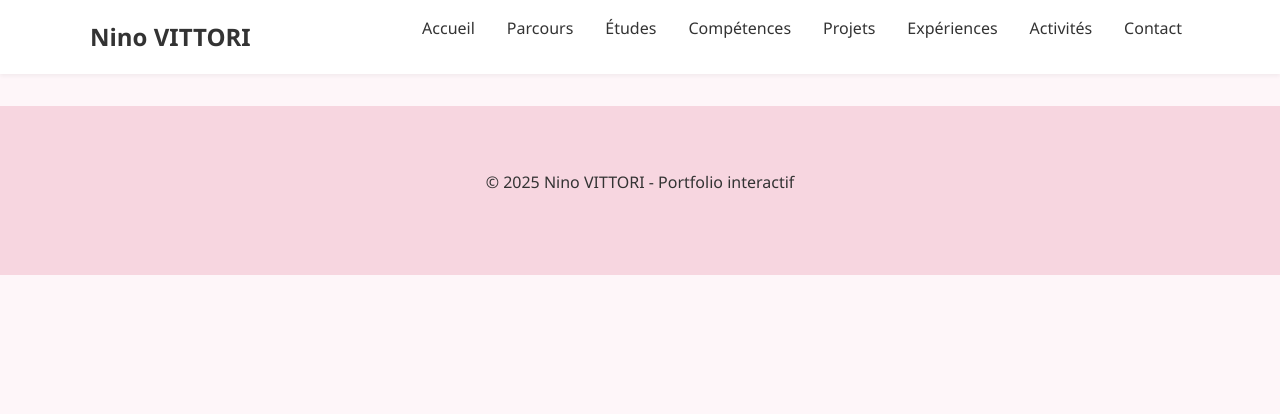
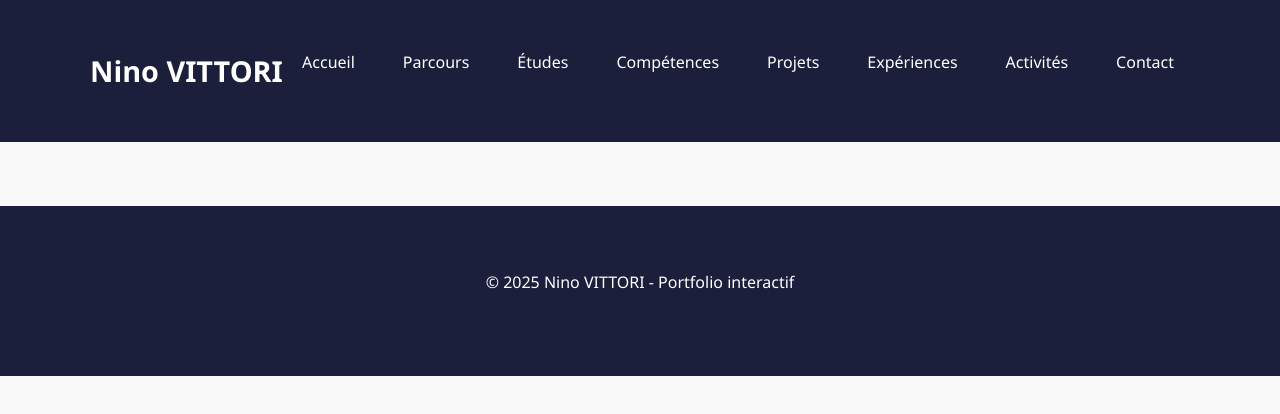
Before and after one commit to bizugog/portfolio-Nino-VITTORI, a plain HTML site: page index.html in a window 1280 px wide. Drawn offline with Linux system fonts and the light colour scheme.

Commit message:
Update styles.css

```diff
--- a/styles.css
+++ b/styles.css
@@ -1,26 +1,28 @@
+/* styles.css - version refonte pastel moderne */
+
 :root {
-  --bg-color: #fef6f9;
-  --primary-color: #a3c4f3;
-  --accent-color: #f7d6e0;
-  --text-color: #333;
-  --highlight-color: #f9c6d0;
+  --bg: #F9F9F9;
+  --primary: #1B1F3B;       /* Bleu nuit */
+  --secondary: #C3B1E1;     /* Lavande */
+  --accent: #FF6B6B;        /* Corail */
+  --text: #333;
+  --white: #fff;
 }
 
+/* RESET */
 * {
   margin: 0;
   padding: 0;
   box-sizing: border-box;
 }
-
 html {
   scroll-behavior: smooth;
 }
-
 body {
   font-family: 'Segoe UI', sans-serif;
+  background-color: var(--bg);
+  color: var(--text);
   line-height: 1.6;
-  background: var(--bg-color);
-  color: var(--text-color);
 }
 
 .container {
@@ -31,105 +33,100 @@ body {
 }
 
 .section {
-  padding: 4rem 0;
-  border-bottom: 1px solid #ddd;
+  padding: 5rem 0;
+  animation: fadeIn 1s ease both;
+}
+
+h1, h2, h3 {
+  font-weight: bold;
+  color: var(--primary);
 }
 
 h2 {
-  font-size: 2rem;
+  font-size: 2.4rem;
   margin-bottom: 1rem;
-  color: var(--primary-color);
   text-align: center;
 }
 
 h3 {
-  color: var(--accent-color);
-  margin-top: 1.5rem;
+  font-size: 1.5rem;
+  margin-top: 2rem;
+  color: var(--secondary);
 }
 
 p, li {
+  font-size: 1rem;
   margin-bottom: 1rem;
-  font-size: 1rem;
 }
 
-ul.timeline {
-  list-style: none;
-  padding-left: 0;
-  margin-top: 2rem;
-}
-
-ul.timeline li {
-  margin: 1rem 0;
-  padding-left: 1rem;
-  border-left: 3px solid var(--primary-color);
-}
-
-header {
-  background: white;
-  box-shadow: 0 2px 4px rgba(0,0,0,0.05);
+/* HEADER */
+.site-header {
+  background-color: var(--primary);
+  color: var(--white);
+  padding: 1rem 0;
   position: sticky;
   top: 0;
   z-index: 1000;
 }
 
-.logo {
-  color: var(--text-color);
-  font-weight: bold;
-  font-size: 1.5rem;
-}
-
-nav ul {
-  display: flex;
-  gap: 1rem;
-  list-style: none;
-}
-
-nav ul li a {
-  text-decoration: none;
-  color: var(--text-color);
-  padding: 0.5rem;
-  transition: all 0.3s ease;
-}
-
-nav ul li a:hover {
-  color: var(--primary-color);
-  background-color: var(--highlight-color);
-  border-radius: 5px;
-}
-
-header .container {
+.site-header .container {
   display: flex;
   align-items: center;
   justify-content: space-between;
-  padding: 1rem 0;
 }
 
+.logo {
+  font-size: 1.8rem;
+  font-weight: bold;
+  color: var(--white);
+}
+
+.nav ul {
+  list-style: none;
+  display: flex;
+  gap: 1rem;
+}
+
+.nav a {
+  color: var(--white);
+  text-decoration: none;
+  padding: 0.5rem 1rem;
+  border-radius: 5px;
+  transition: background 0.3s;
+}
+
+.nav a:hover {
+  background: var(--accent);
+  color: var(--white);
+}
+
+/* HAMBURGER */
 .hamburger {
   display: none;
   flex-direction: column;
   cursor: pointer;
-  gap: 5px;
+  gap: 4px;
 }
 
 .hamburger span {
+  height: 3px;
   width: 25px;
-  height: 3px;
-  background: var(--text-color);
+  background: var(--white);
 }
 
 @media (max-width: 768px) {
-  nav ul {
+  .nav ul {
     flex-direction: column;
+    background: var(--primary);
     position: absolute;
-    top: 70px;
     right: 0;
-    background: white;
-    width: 60%;
+    top: 60px;
+    width: 70%;
     display: none;
     padding: 1rem;
   }
 
-  nav ul.active {
+  .nav ul.active {
     display: flex;
   }
 
@@ -138,29 +135,26 @@ header .container {
   }
 }
 
-footer {
+/* FOOTER */
+.site-footer {
+  background: var(--primary);
+  color: var(--white);
   text-align: center;
-  padding: 2rem;
-  background: var(--accent-color);
-  color: #333;
-  font-size: 0.9rem;
-  margin-top: 2rem;
+  padding: 2rem 1rem;
+  margin-top: 4rem;
 }
 
-section {
-  animation: fadeIn 1s ease both;
-}
-
+/* ANIMATIONS */
 @keyframes fadeIn {
-  from { opacity: 0; transform: translateY(20px); }
+  from { opacity: 0; transform: translateY(30px); }
   to   { opacity: 1; transform: translateY(0); }
 }
 
+/* LIENS CONTACT */
 #contact a {
-  color: var(--primary-color);
+  color: var(--accent);
   text-decoration: underline;
 }
-
 #contact a:hover {
-  color: var(--accent-color);
+  color: var(--secondary);
 }
```
